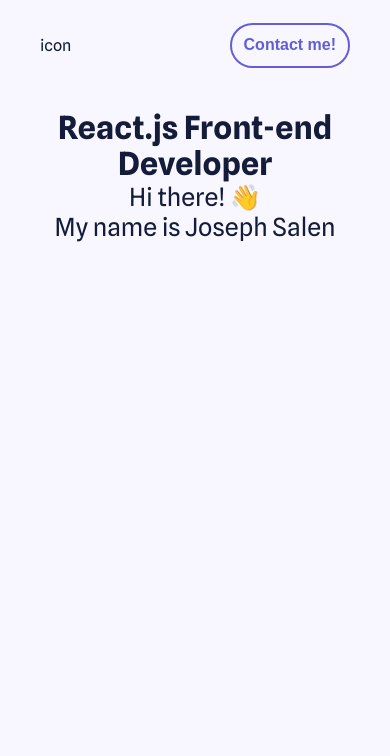
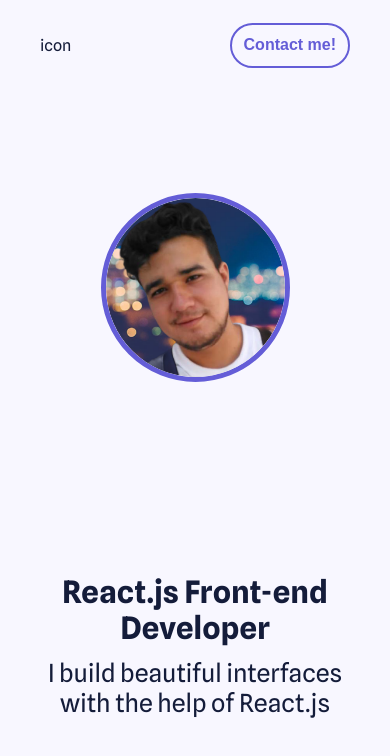
Before and after one commit to jsalen/personal-portfolio, a React (Create React App) app: page / in a window 390 px wide. Shown: the top 756 px of the page. Built offline with nearby package versions, Linux system fonts and the light colour scheme.

Commit message:
change Intro component to make it mobile first and added Content

```diff
--- a/src/containers/Intro/index.js
+++ b/src/containers/Intro/index.js
@@ -1,11 +1,17 @@
-import { Container } from './styles'
+import { Container, Description, Figure } from './styles'
+import profilePic from '../../statics/images/profile.png'
 
 export const Intro = () => {
   return (
     <Container>
-      <h1>React.js Front-end Developer</h1>
-      <p>Hi there! 👋</p>
-      <p>My name is Joseph Salen</p>
+      <Figure>
+        <img src={profilePic} alt='Foto de perfil' />
+      </Figure>
+
+      <Description>
+        <h1>React.js Front-end Developer</h1>
+        <p>I build beautiful interfaces with the help of React.js</p>
+      </Description>
     </Container>
   )
 }
--- a/src/containers/Intro/styles.js
+++ b/src/containers/Intro/styles.js
@@ -2,10 +2,31 @@
 
 export const Container = styled.section`
   width: 100%;
+  height: calc(100vh - 90px);
   padding: 2rem 1.6rem;
+  display: grid;
+  grid-template-rows: 1fr 1fr;
+  place-items: center;
+`
+
+export const Figure = styled.figure`
+  & img {
+    width: 189px;
+    object-fit: cover;
+    border: 5px solid #645dd7;
+    border-radius: 50%;
+  }
+`
+
+export const Description = styled.article`
+  width: 100%;
+  padding: 1rem;
+  display: flex;
+  flex-direction: column;
+  gap: 1.2rem;
 
   & h1 {
-    font-size: 3.2rem;
+    font-size: 3.1rem;
     line-height: 3.6rem;
     font-weight: 700;
     text-align: center;
--- a/src/index.css
+++ /dev/null
@@ -1,24 +0,0 @@
-* {
-  box-sizing: border-box;
-  margin: 0;
-  padding: 0;
-}
-
-html {
-  font-size: 62.5%;
-  font-family: 'DM Sans', sans-serif;
-  scroll-behavior: smooth;
-}
-
-body {
-  font-family: 'Spline Sans', 'Roboto', sans-serif;
-  -webkit-font-smoothing: antialiased;
-  -moz-osx-font-smoothing: grayscale;
-  background-color: #f8f7ff;
-  color: #141c3a;
-}
-
-code {
-  font-family: source-code-pro, Menlo, Monaco, Consolas, 'Courier New',
-    monospace;
-}
```
